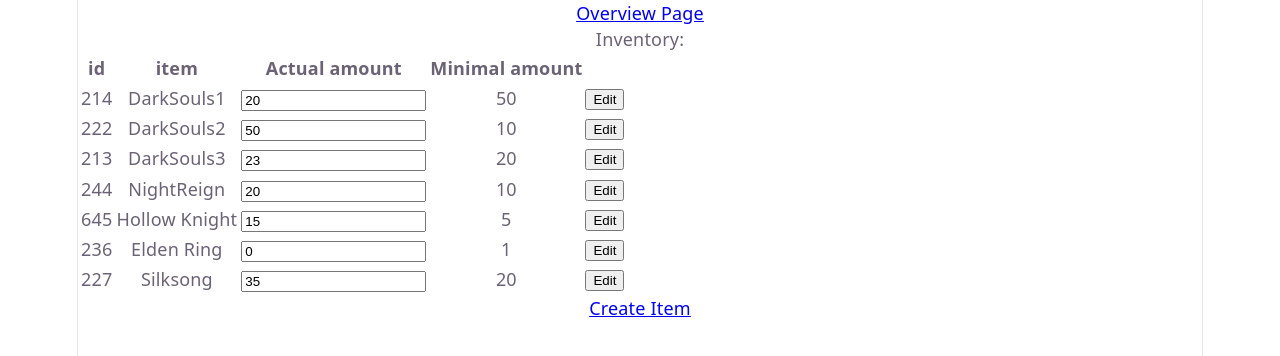
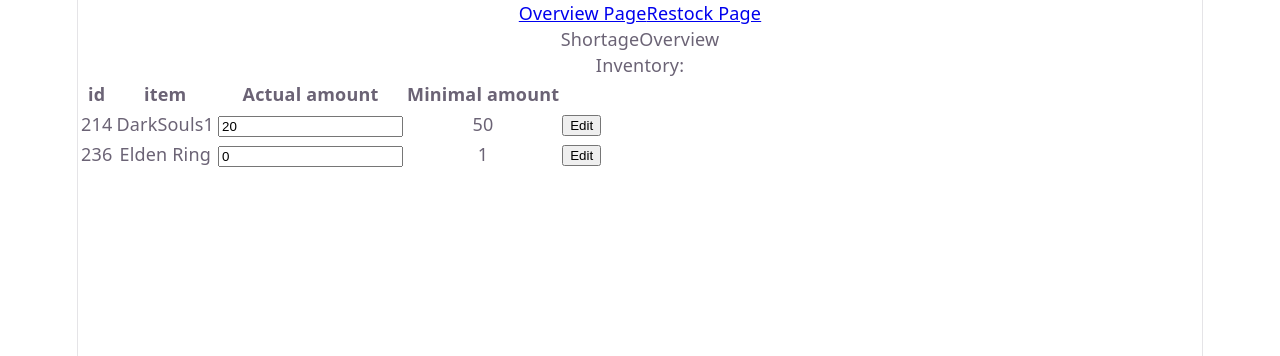
Before and after one commit to Marc-Elz/vue-inventaris-systeem, a Vue app: page /inventory/restock in a window 1280 px wide. Before the commit this address led to /inventory/overview. Shown: the top 356 px of the page. Built offline with nearby package versions, Linux system fonts and the light colour scheme.

Commit message:
Added restock overview reusing overview component

```diff
--- a/src/App.vue
+++ b/src/App.vue
@@ -5,6 +5,7 @@
 <template>
   <nav>
     <RouterLink to="/inventory/overview">Overview Page</RouterLink>
+    <RouterLink to="/inventory/restock">Restock Page</RouterLink>
   </nav>
   <main>
     <RouterView />
--- a/src/domains/inventory/components/ItemOverview.vue
+++ b/src/domains/inventory/components/ItemOverview.vue
@@ -25,12 +25,18 @@
 
 <script setup lang="ts">
 import { useRouter } from "vue-router";
-import { getAllItems } from "../store.ts";
+import { getAllItems, getFilteredItems } from "../store.ts";
 import type { inventoryItemType } from "../store.ts";
 
+const props = defineProps<{ filter: boolean }>();
 const router = useRouter();
 
-const items: inventoryItemType[] = getAllItems.value;
+let items: inventoryItemType[] | undefined;
+if (!props.filter) {
+  items = getAllItems.value;
+} else {
+  items = getFilteredItems.value;
+}
 
 const redirectToPage = (id: number) => {
   router.push("/inventory/" + id);
--- a/src/domains/inventory/pages/Overview.vue
+++ b/src/domains/inventory/pages/Overview.vue
@@ -1,7 +1,8 @@
 <template>
-  <ItemOverview />
+  <ItemOverview :filter="false" />
 
   <RouterLink to="/inventory/create">Create Item</RouterLink>
+  <RouterLink to="/inventory/restock">Restock</RouterLink>
 </template>
 
 <script setup lang="ts">
--- /dev/null
+++ b/src/domains/inventory/pages/shortageOverview.vue
@@ -0,0 +1,8 @@
+<template>
+  <div>ShortageOverview</div>
+  <ItemOverview :filter="true" />
+</template>
+
+<script setup lang="ts">
+import ItemOverview from "../components/ItemOverview.vue";
+</script>
--- a/src/domains/inventory/routes.ts
+++ b/src/domains/inventory/routes.ts
@@ -2,10 +2,12 @@
 import Overview from "../inventory/pages/Overview.vue";
 import Create from "./pages/Create.vue";
 import Edit from "./pages/Edit.vue";
+import shortageOverview from "./pages/shortageOverview.vue";
 
 export const routes = [
   { path: "/inventory/overview", component: Overview },
   { path: "", component: Overview },
   { path: "/inventory/create", component: Create },
   { path: "/inventory/:id", component: Edit },
+  { path: "/inventory/restock", component: shortageOverview },
 ];
--- a/src/domains/inventory/store.ts
+++ b/src/domains/inventory/store.ts
@@ -34,4 +34,8 @@
   }
 };
 
+export const getFilteredItems = computed(() =>
+  items.value.filter((item) => item.actualAmount < item.minimumAmount),
+);
+
 export type { inventoryItem as inventoryItemType };
```
